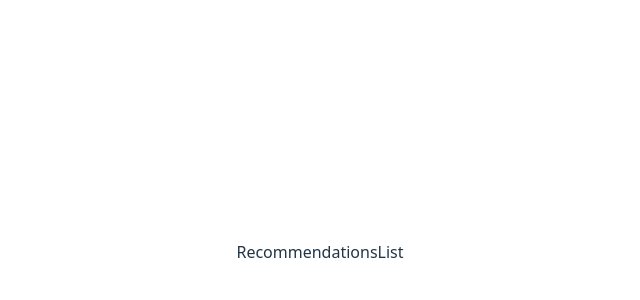
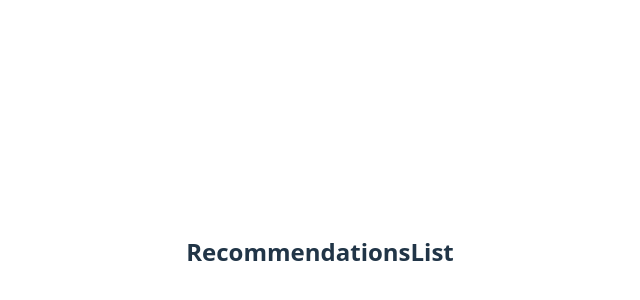
Before and after one commit to edwardalx/alx-fe-reactjs, a React (Vite) app in the folder recipe-sharing-app/: page /recommended in a window 1280 px wide. Shown: the part 148-448 px from the top of the page, without its empty margins (320-960 px from the left). Built offline with nearby package versions, Linux system fonts and the light colour scheme.

Commit message:
Week11_ex4

```diff
--- a/recipe-sharing-app/src/components/RecommendationsList.jsx
+++ b/recipe-sharing-app/src/components/RecommendationsList.jsx
@@ -1,11 +1,20 @@
-import React from 'react'
-import { useRecipeStore } from './recipeStore'
+import React from "react";
+import { useRecipeStore } from "./recipeStore";
 
 function RecommendationsList() {
-    const recommend = useRecipeStore(state => state.recommend)
+  const recommendations = useRecipeStore((state) => state.recommendations);
   return (
-    <div>RecommendationsList</div>
-  )
+    <div>
+      <h2>RecommendationsList</h2>
+
+      {recommendations.map((recipe) => (
+        <div key={recipe.id}>
+          <h3>{recipe.title}</h3>
+          <p>{recipe.description}</p>
+        </div>
+      ))}
+    </div>
+  );
 }
 
-export default RecommendationsList
+export default RecommendationsList;
```
